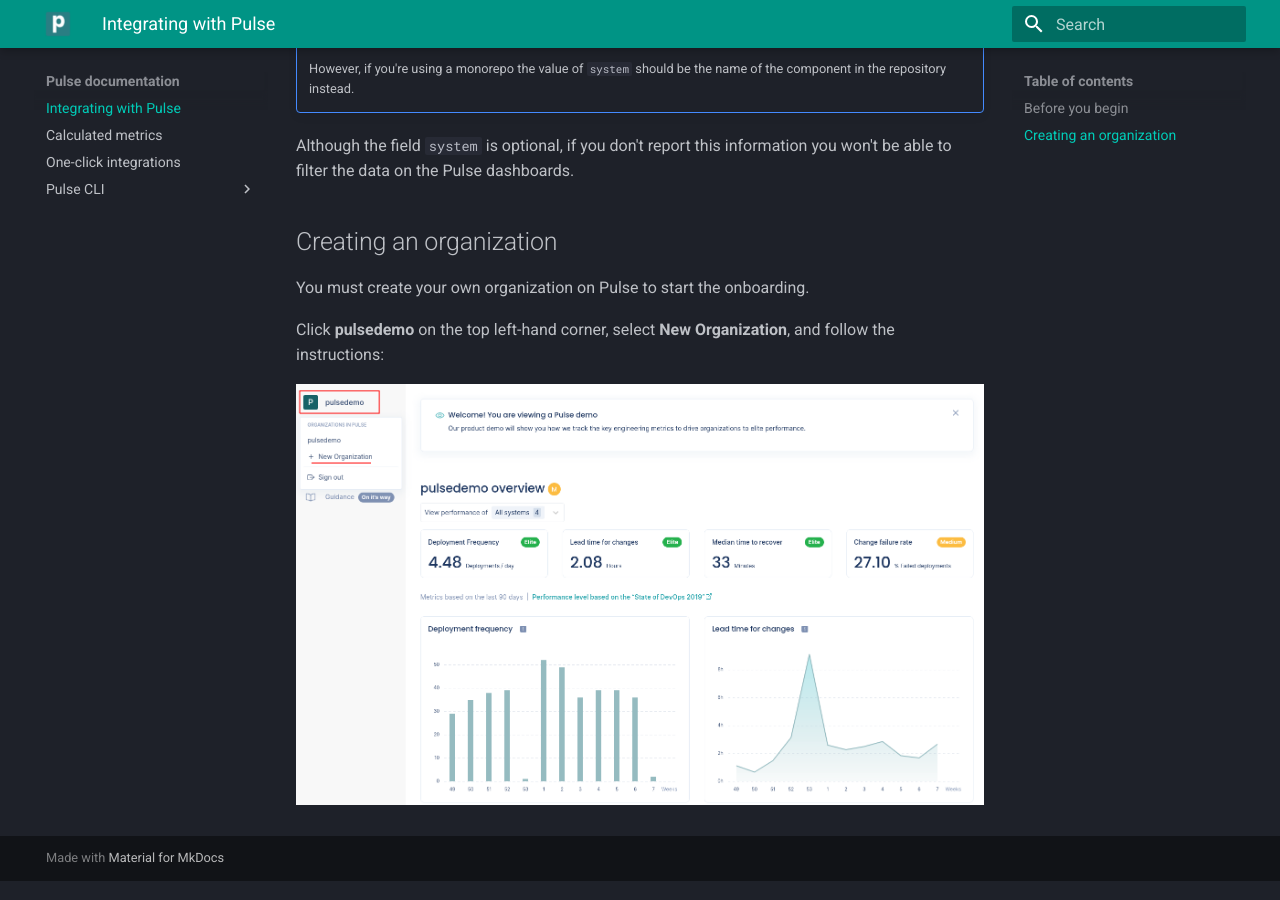
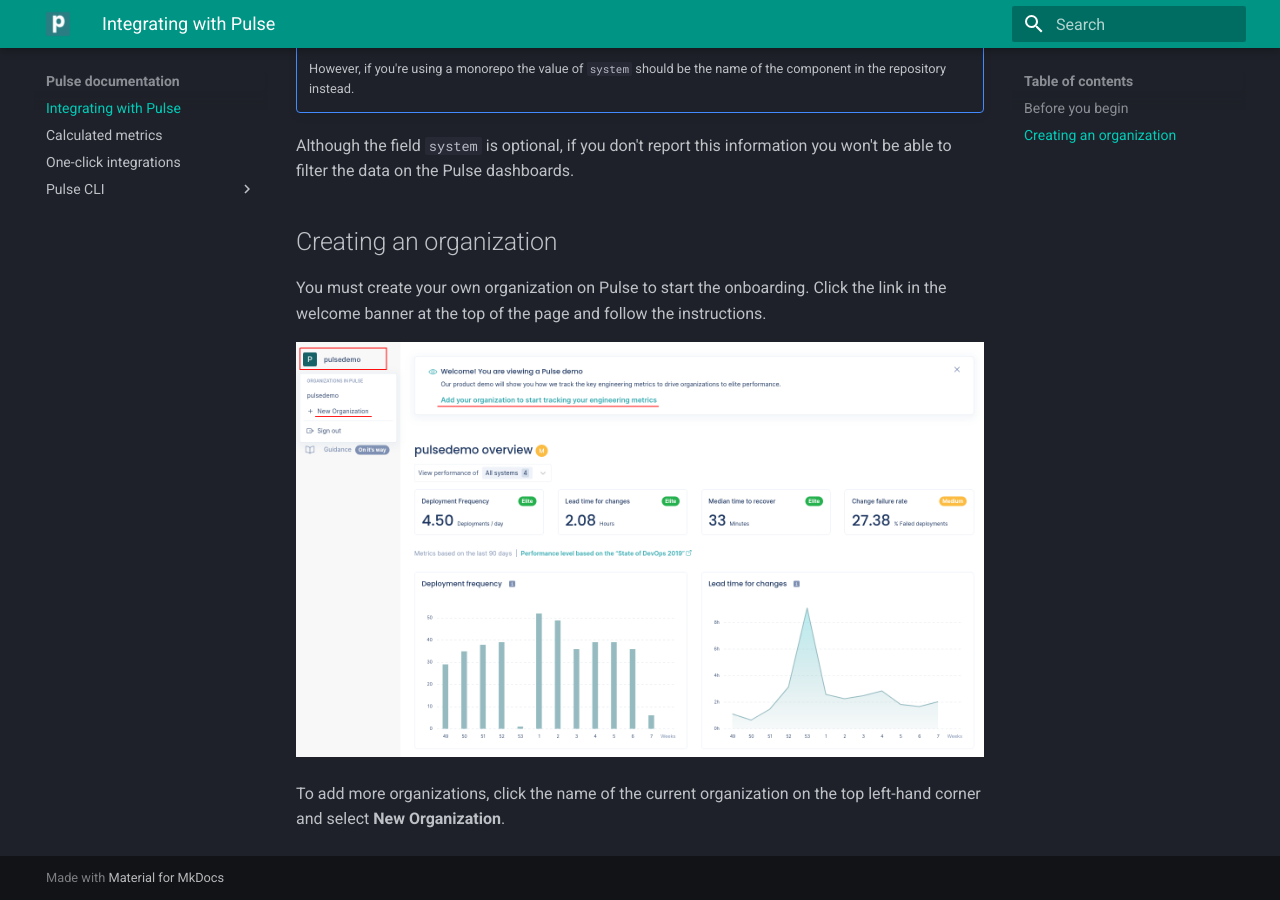
Before and after one commit to codacy/pulse-user-docs, an MkDocs documentation site: the page built from docs/index.md, in a window 1280 px wide and 900 px high, scrolled down 712 px. Built offline with MkDocs 1.6.1 and Material for MkDocs 9.7.7, drawn with Linux system fonts in a browser that asks for light colours.

Commit message:
fix: Include shortcut in banner to add the first organization

```diff
--- a/docs/index.md
+++ b/docs/index.md
@@ -23,8 +23,8 @@
 
 ## Creating an organization
 
-You must create your own organization on Pulse to start the onboarding.
-
-Click **pulsedemo** on the top left-hand corner, select **New Organization**, and follow the instructions:
+You must create your own organization on Pulse to start the onboarding. Click the link in the welcome banner at the top of the page and follow the instructions.
 
 ![Adding a new organization on Pulse](images/organization-add.png)
+
+To add more organizations, click the name of the current organization on the top left-hand corner and select **New Organization**.
```
Also changed, not shown: docs/images/organization-add.png.
